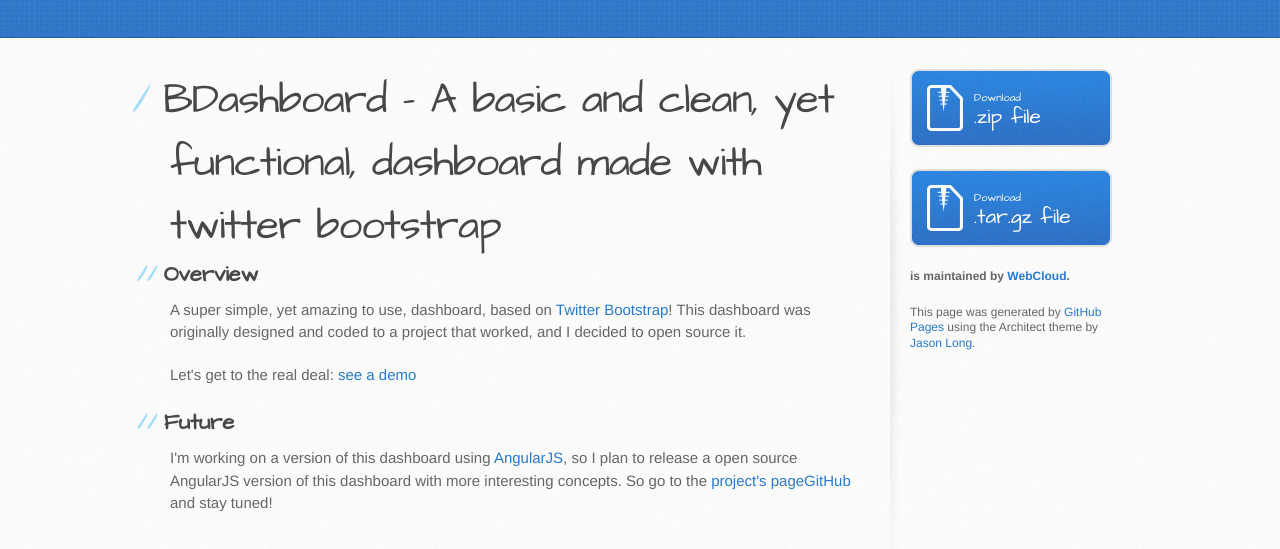
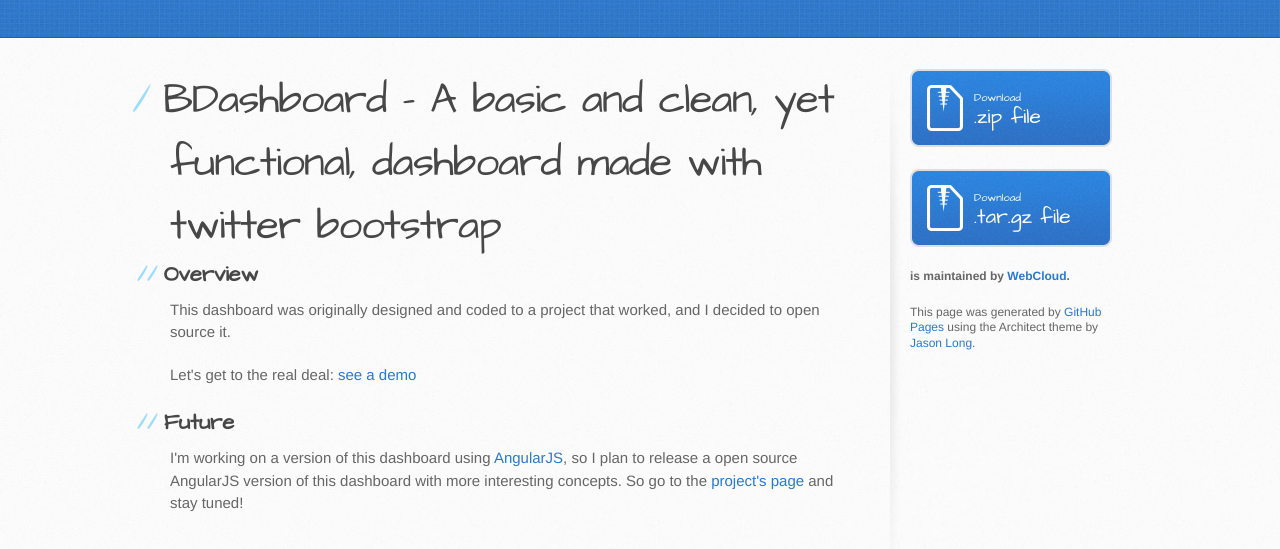
Before and after one commit to WebCloud/BDashboard, a plain HTML site: page index.html in a window 1280 px wide. Shown: the part 197-746 px from the top of the page. Drawn offline with Linux system fonts and the light colour scheme.

Commit message:
Update index.html

```diff
--- a/index.html
+++ b/index.html
@@ -32,13 +32,13 @@
 
 <h2>Overview</h2>
 
-<p>A super simple, yet amazing to use, dashboard, based on <a href="http://twitter.github.com/bootstrap/">Twitter Bootstrap</a>! This dashboard was originally designed and coded to a project that worked, and I decided to open source it.</p>
+<p>This dashboard was originally designed and coded to a project that worked, and I decided to open source it.</p>
 
 <p>Let's get to the real deal: <a href="http://webcloud.github.com/BDashboard/dashboard.html">see a demo</a></p>
 
 <h2>Future</h2>
 
-<p>I'm working on a version of this dashboard using <a href="http://angularjs.org/">AngularJS</a>, so I plan to release a open source AngularJS version of this dashboard with more interesting concepts. So go to the <a href="https://github.com/WebCloud/BDashboard"><small>project's page</small>GitHub</a> and stay tuned!</p>
+<p>I'm working on a version of this dashboard using <a href="http://angularjs.org/">AngularJS</a>, so I plan to release a open source AngularJS version of this dashboard with more interesting concepts. So go to the <a href="https://github.com/WebCloud/BDashboard"><small>project's page</small></a> and stay tuned!</p>
         </section>
 
         <aside id="sidebar">
```
